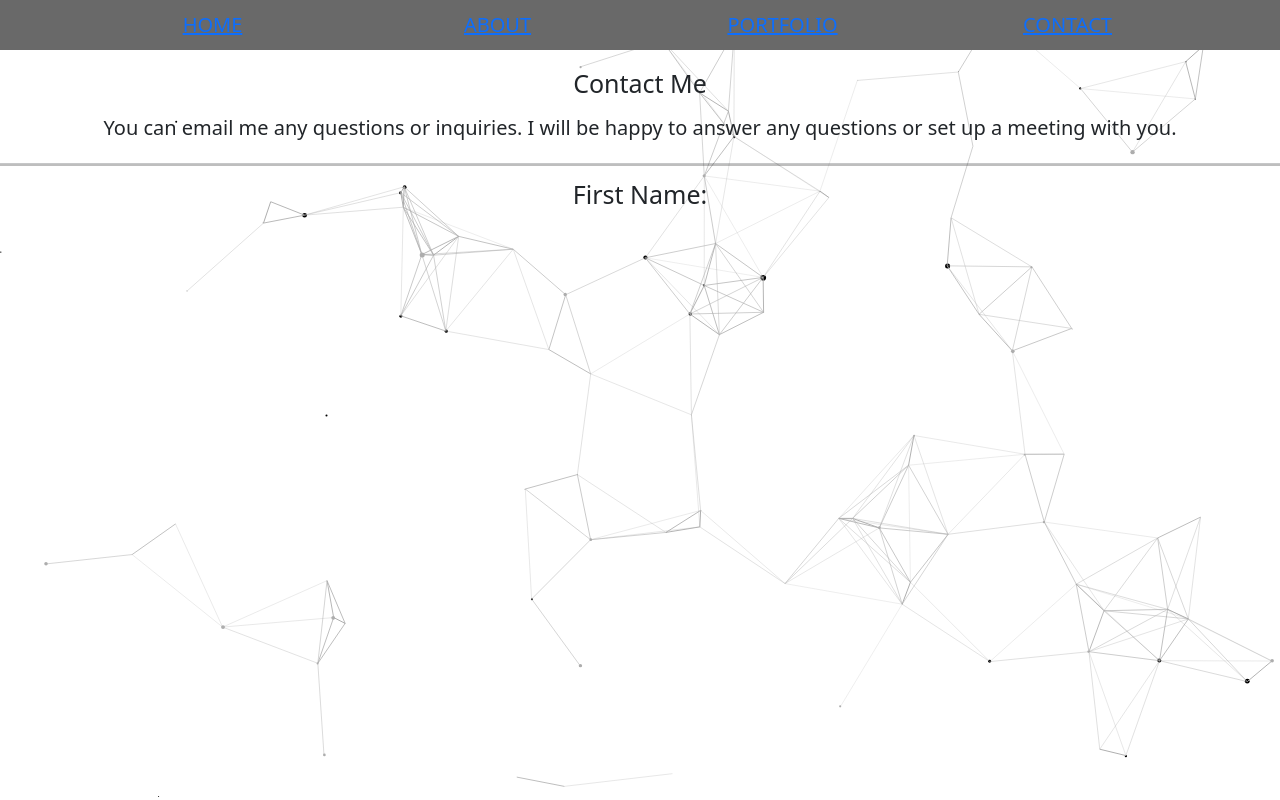
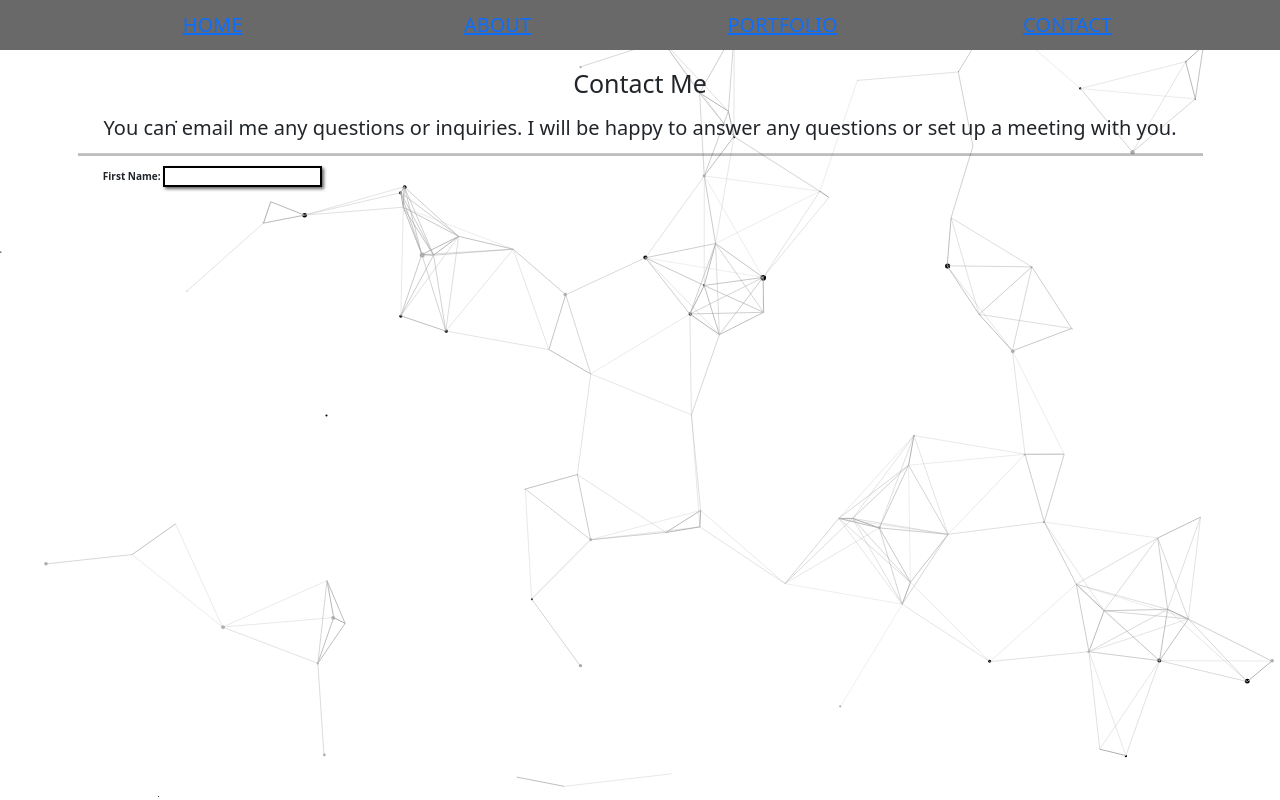
Before and after one commit to Nathan-Drieling/MSCoding-Portfolio-Project, a plain HTML site: page contact.html in a window 1280 px wide. Drawn offline with nearby package versions, Linux system fonts and the light colour scheme; a script that the page names is missing.

Commit message:
Update contact.html

```diff
--- a/contact.html
+++ b/contact.html
@@ -95,14 +95,14 @@
                     You can email me any questions or inquiries. I will be happy to answer any questions or set up a meeting with you.
                 </p>
             </div>
+            <hr>
+            <div class="row-sm-4">
+                <label for = "firstname">
+                    First Name:
+                    <input type="text" id="FirstName" name="name">
+                </label>
+            </div>
         </div>
-        <hr>
-        <div class="row-sm-4">
-            <p class="text-center fs-1">
-                First Name:
-            </p>
-        </div>
-
     </main>
 </body>
 </html>
```
